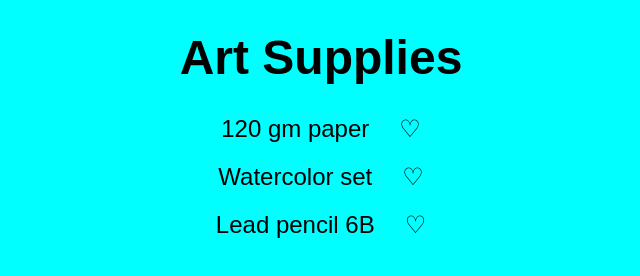
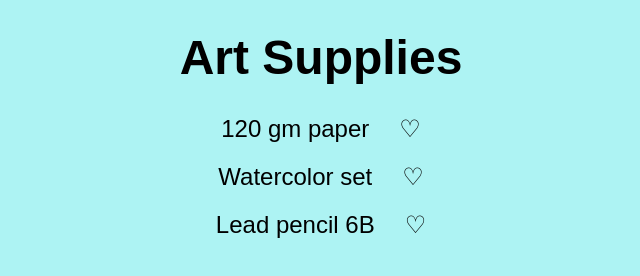
Before and after one commit to PrinceLemayian/Favorite-icon-toggler, a plain HTML site: page index.html in a window 1280 px wide. Shown: the whole page, without its empty margins (319-959 px from the left). Drawn offline with Linux system fonts and the light colour scheme.

Commit message:
Did some small design tweaks

```diff
--- a/styles.css
+++ b/styles.css
@@ -10,7 +10,7 @@ body {
   font-family: sans-serif;
   text-align: center;
   font-size: 24px;
-  background-color: aqua;
+  background-color: rgb(173, 243, 243);
 }
 
 h1 {
```
